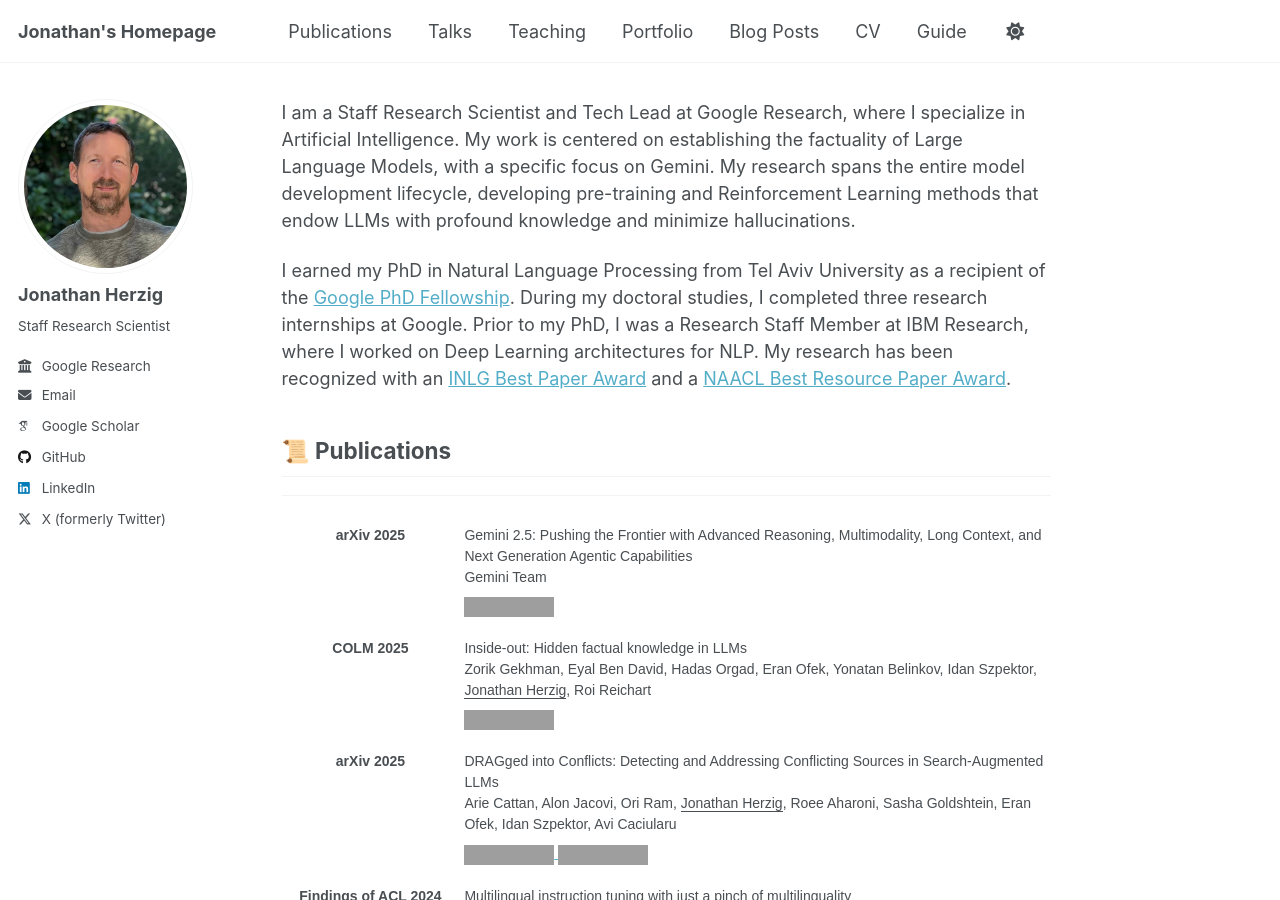
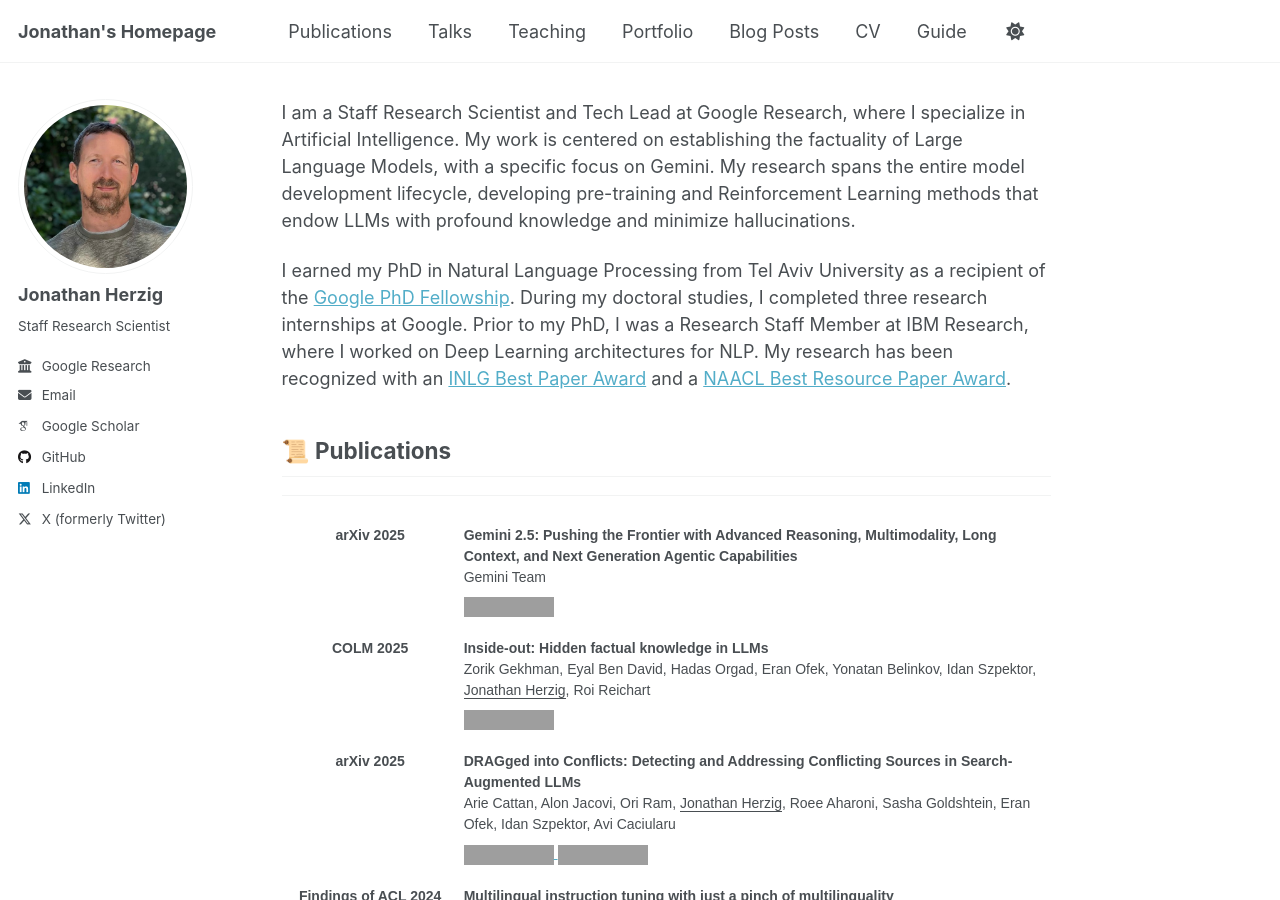
Before and after one commit to jonathanherzig/new-homepage, a Jekyll site: the page built from _pages/about.md, in a window 1280 px wide and 900 px high. Built offline with Jekyll 4.4.1, drawn with Linux system fonts in a browser that asks for light colours; some web fonts are replaced; a script that is not in the unit is left out; grey boxes are pictures that could not be loaded.

Commit message:
Update about.md

```diff
--- a/_pages/about.md
+++ b/_pages/about.md
@@ -27,7 +27,7 @@ I earned my PhD in Natural Language Processing from Tel Aviv University as a rec
     <tr>
       <td class="tg-wk8r"><strong>{{ pub.venue }}</strong></td>
       <td class="tg-oe15">
-        {{ pub.title }}
+        <strong>{{ pub.title }}</strong>
 
         {% if pub.star %}
           <img src="{{ "/images/trophy.png" | relative_url }}" alt="Star" style="width: auto; height: 18px;"/>
```
